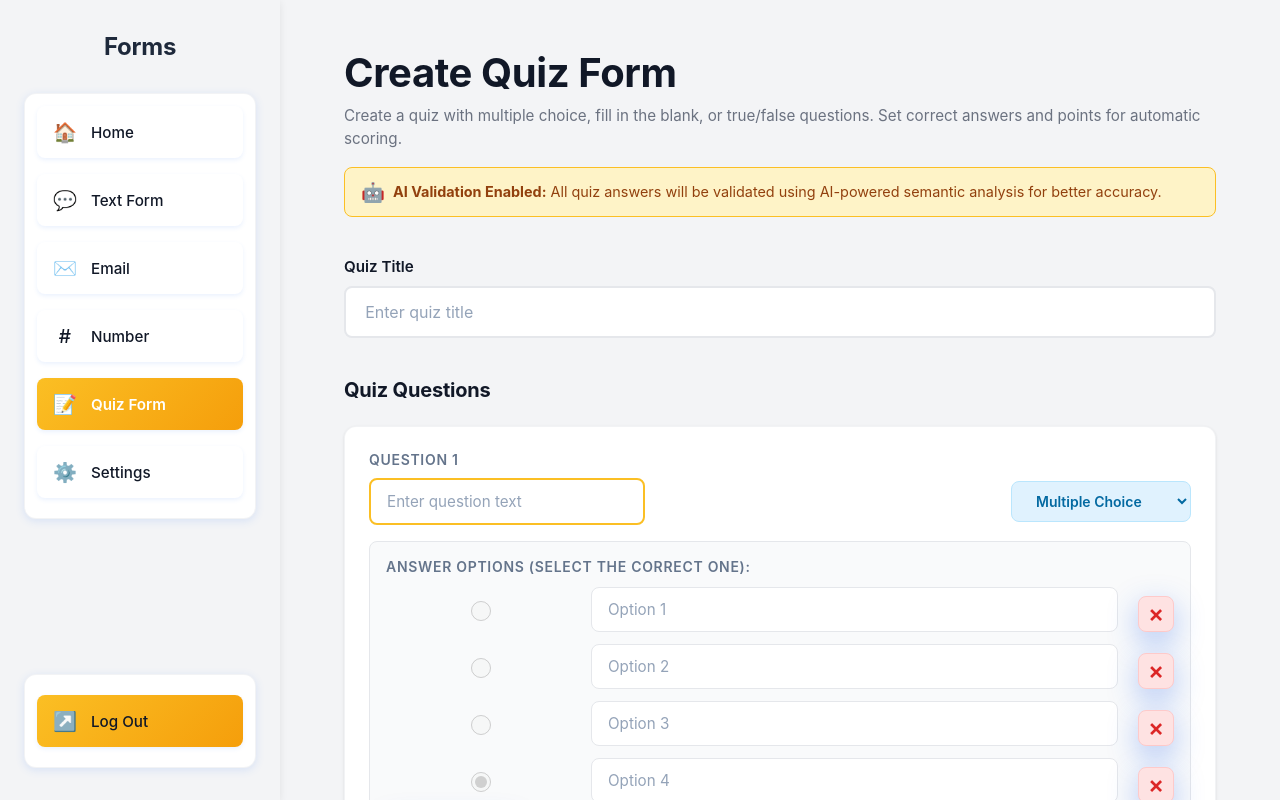
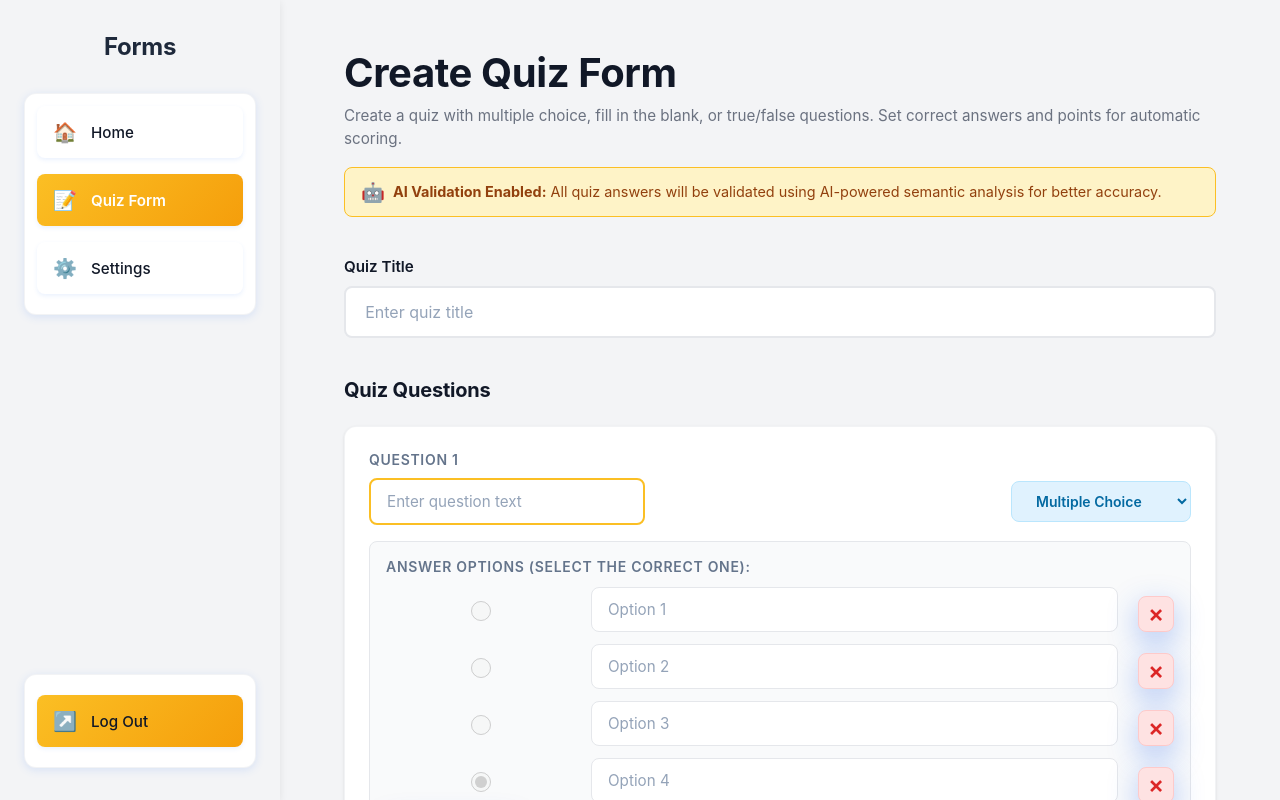
Before and after one commit to alexandreinash/SmartFormValidation, a React (Vite) app in the folder frontend/: page /quiz-form in a window 1280 px wide. Built offline with nearby package versions, Linux system fonts and the light colour scheme; no server answers.

Commit message:
QuizFormPage: remove Text, Email, Number options from quiz sidebar

```diff
--- a/frontend/src/pages/QuizFormPage.jsx
+++ b/frontend/src/pages/QuizFormPage.jsx
@@ -204,18 +204,6 @@ function QuizFormPage() {
             <Link to="/" className="sidebar-nav-item">
               <span className="sidebar-icon">🏠</span>
               <span>Home</span>
-            </Link>
-            <Link to="/text-form" className="sidebar-nav-item">
-              <span className="sidebar-icon">💬</span>
-              <span>Text Form</span>
-            </Link>
-            <Link to="/email-form" className="sidebar-nav-item">
-              <span className="sidebar-icon">✉️</span>
-              <span>Email</span>
-            </Link>
-            <Link to="/number-form" className="sidebar-nav-item">
-              <span className="sidebar-icon">#</span>
-              <span>Number</span>
             </Link>
             <Link to="/quiz-form" className="sidebar-nav-item sidebar-nav-item-active">
               <span className="sidebar-icon">📝</span>
```
